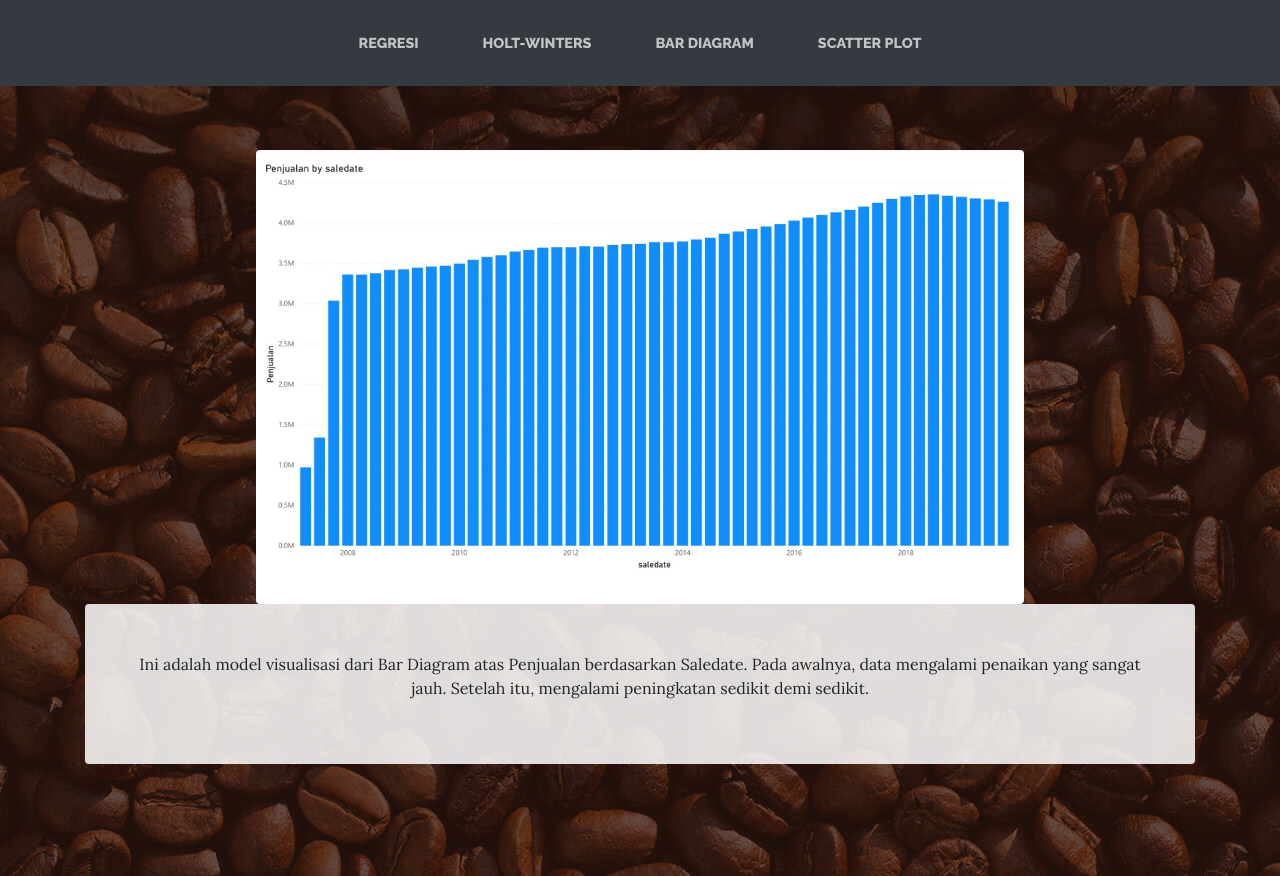
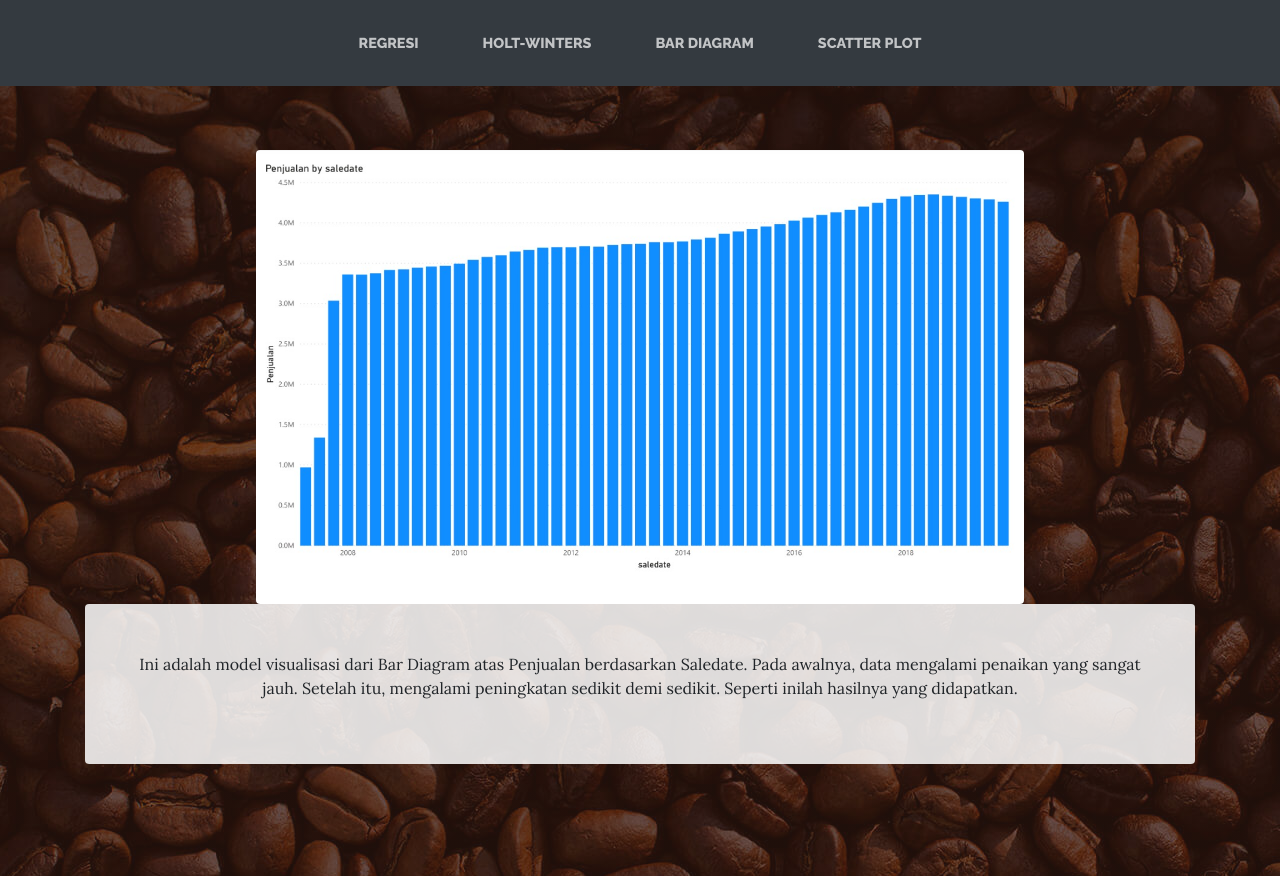
Before and after one commit to Kelompok3dataanalitik/Kelompok3dataanalitik.github.io, a plain HTML site: page products.html in a window 1280 px wide. Shown: the top 876 px of the page. Drawn offline with Linux system fonts and the light colour scheme.

Commit message:
Update products.html

```diff
--- a/products.html
+++ b/products.html
@@ -40,7 +40,7 @@
                 </div><img class="img-fluid d-flex mx-auto product-item-img mb-3 mb-lg-0 rounded" src="Bar Diagram.jpeg">
                 <div class="bg-faded p-5 rounded">
 
-                    <p class="mb-0"><center>Ini adalah model visualisasi dari Bar Diagram atas Penjualan berdasarkan Saledate. Pada awalnya, data mengalami penaikan yang sangat jauh. Setelah itu, mengalami peningkatan sedikit demi sedikit.</center></p>
+                    <p class="mb-0"><center>Ini adalah model visualisasi dari Bar Diagram atas Penjualan berdasarkan Saledate. Pada awalnya, data mengalami penaikan yang sangat jauh. Setelah itu, mengalami peningkatan sedikit demi sedikit. Seperti inilah hasilnya yang didapatkan.</center></p>
                 </div>
             </div>
         </div>
```
